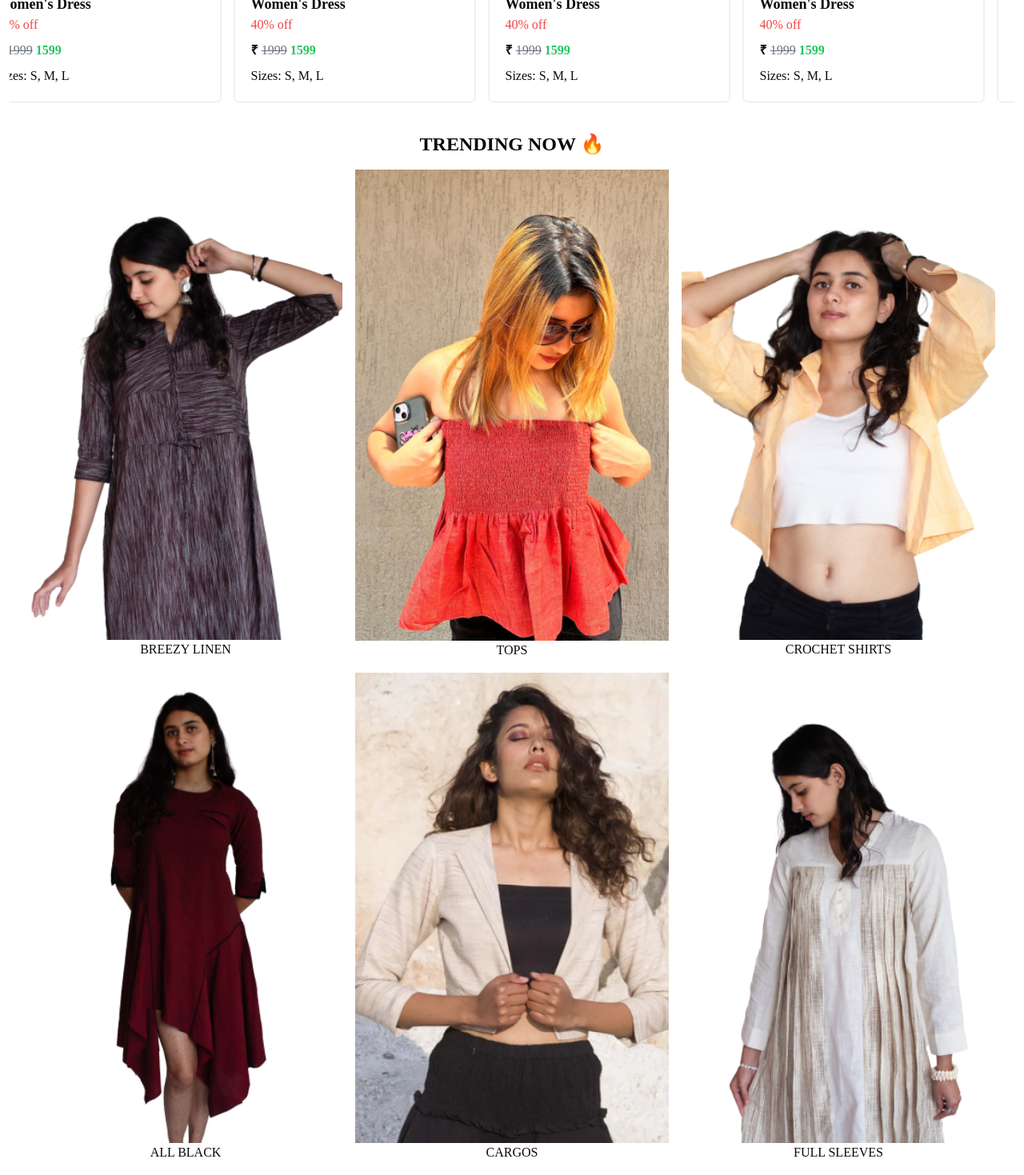
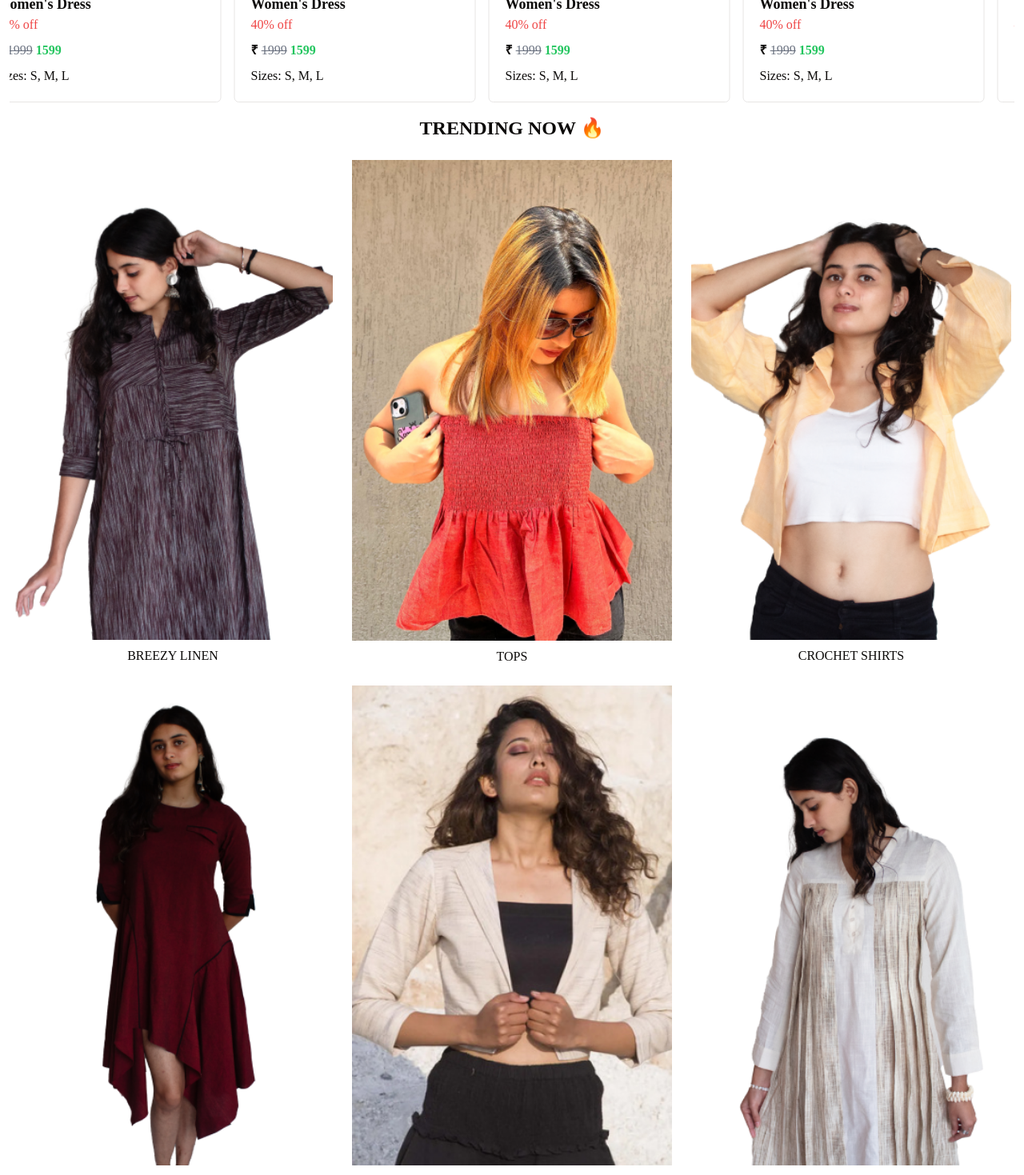
Before and after one commit to glitchnobody/shuddhi, a Next.js app: page / in a window 1280 px wide. Shown: the part 2940-4409 px from the top of the page at 80% size. Built offline with nearby package versions, Linux system fonts and the light colour scheme.

Commit message:
size adjustment done

```diff
--- a/src/app/page.tsx
+++ b/src/app/page.tsx
@@ -192,7 +192,7 @@ export default function Home() {
                           {product.price}
                         </span>
                       </p>
-                      <p>Sizes: {product.sizes.join(", ")}</p>
+                      <p className="text-base">Sizes: {product.sizes.join(", ")}</p>
                     </div>
                   </div>
                 </CardContent>
@@ -371,38 +371,35 @@ export default function Home() {
       </section>
       {/* Category Section */}
 
-      <section className="m-9">
+      <section className="max-w-7xl mx-auto p-4 sm:p-8 lg:p-4">
         <div>
-          <h2 className="text-2xl font-bold mb-4 text-center">
-            TRENDING NOW{" "}
-            <span role="img" aria-label="fire">
-              🔥
-            </span>
+          <h2 className="text-2xl font-bold mb-6 text-center">
+            TRENDING NOW <span role="img" aria-label="fire">🔥</span>
           </h2>
-          <div className="grid grid-cols-3 gap-4">
+          <div className="grid grid-cols-1 sm:grid-cols-2 md:grid-cols-3 gap-6">
             <div>
               <Image src={link} alt="Breezy Linen" className="w-full" />
-              <p className="text-center">BREEZY LINEN</p>
+              <p className="text-center mt-2">BREEZY LINEN</p>
             </div>
             <div>
               <Image src={link1} alt="Tops" className="w-full" />
-              <p className="text-center">TOPS</p>
+              <p className="text-center mt-2">TOPS</p>
             </div>
             <div>
               <Image src={link2} alt="Crochet Shirts" className="w-full" />
-              <p className="text-center">CROCHET SHIRTS</p>
+              <p className="text-center mt-2">CROCHET SHIRTS</p>
             </div>
             <div>
               <Image src={link5} alt="All Black" className="w-full" />
-              <p className="text-center">ALL BLACK</p>
+              <p className="text-center mt-2">ALL BLACK</p>
             </div>
             <div>
               <Image src={link4} alt="Cargos" className="w-full" />
-              <p className="text-center">CARGOS</p>
+              <p className="text-center mt-2">CARGOS</p>
             </div>
             <div>
               <Image src={link3} alt="Full Sleeves" className="w-full" />
-              <p className="text-center">FULL SLEEVES</p>
+              <p className="text-center mt-2">FULL SLEEVES</p>
             </div>
           </div>
         </div>
```
